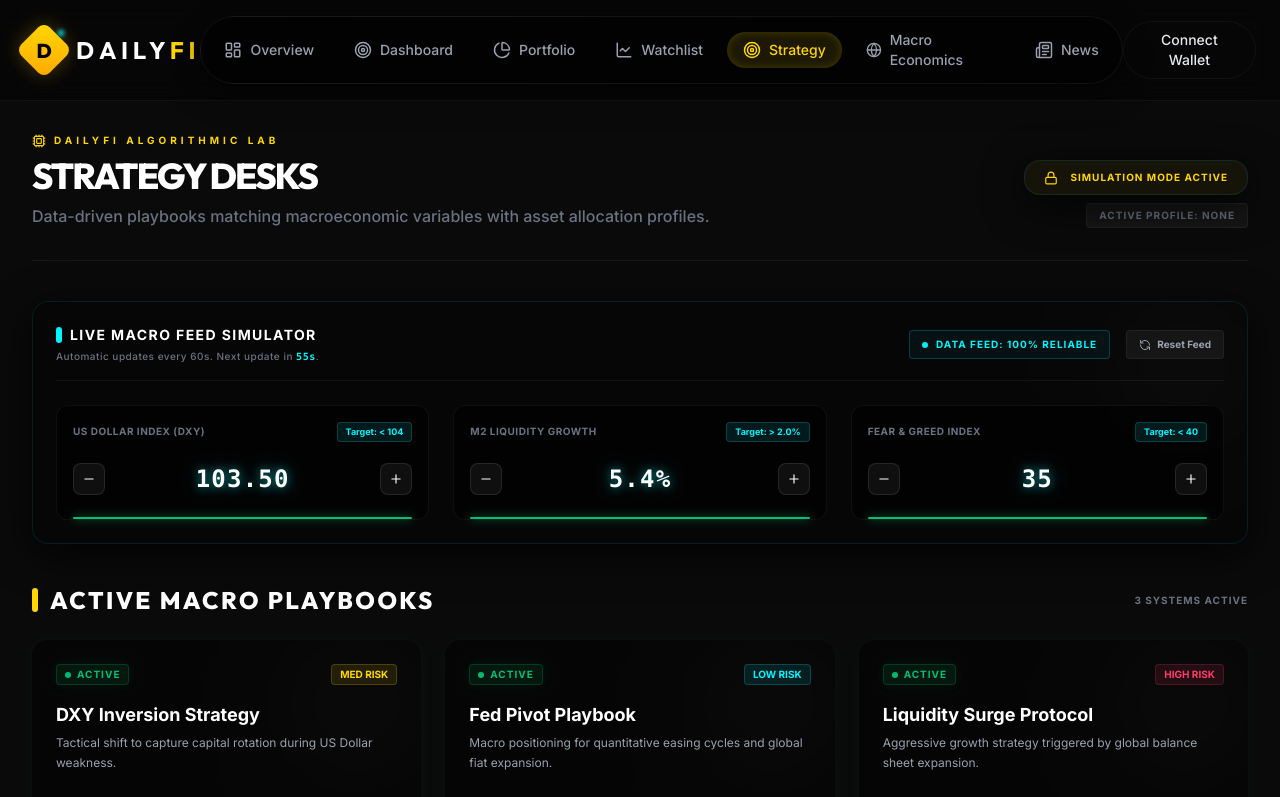
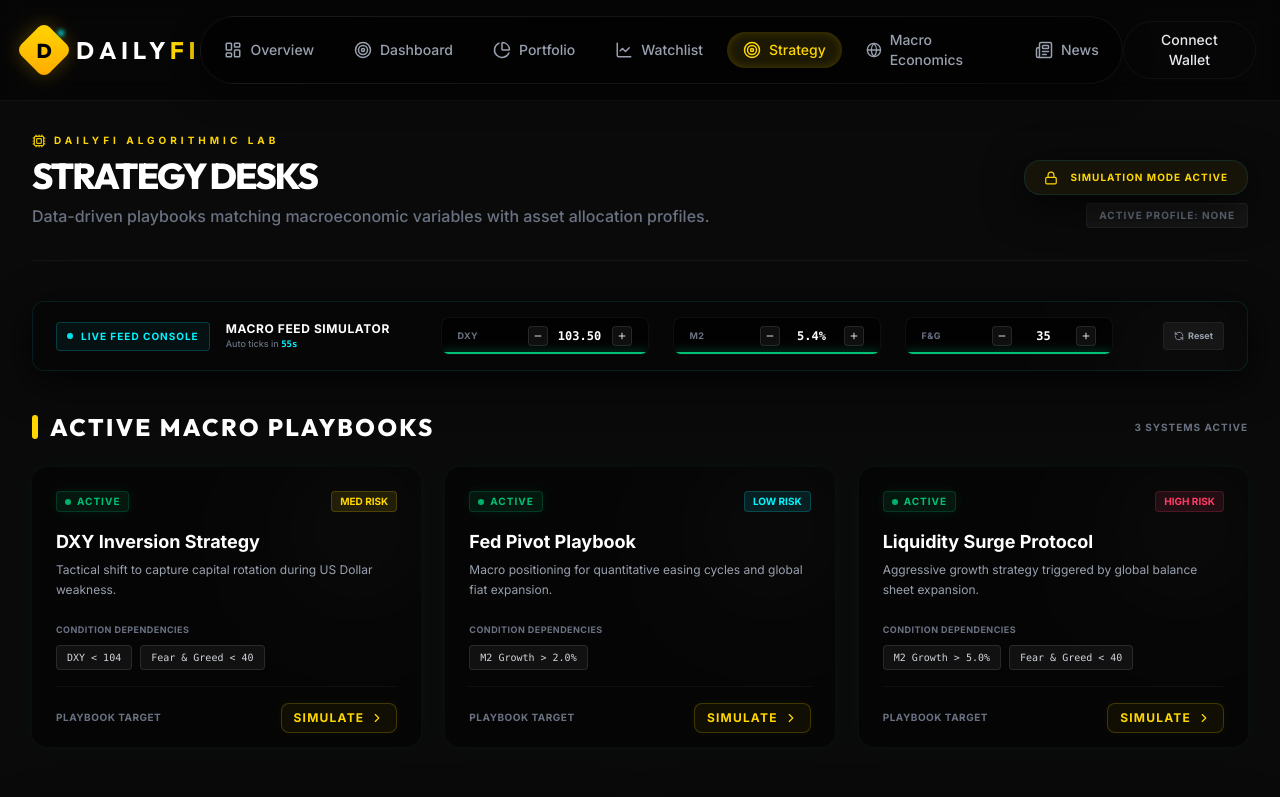
Before and after one commit to mirfozilovmuhammadali-tech/DailyFi, a React (Vite) app: page /strategy in a window 1280 px wide. Shown: the top 797 px of the page. Built offline with nearby package versions, Linux system fonts and the light colour scheme.

Commit message:
Redesign simulator to compact horizontal terminal bar, make playbooks simulate buttons scroll-select portfolios with neon cyan ring highlight, and align activePortfolio state

```diff
--- a/src/pages/Strategy.tsx
+++ b/src/pages/Strategy.tsx
@@ -1,4 +1,4 @@
-import React, { useState, useEffect } from 'react';
+import React, { useState, useEffect, useRef } from 'react';
 import { motion, AnimatePresence } from 'framer-motion';
 import {
   CheckCircle2,
@@ -28,12 +28,12 @@ interface Playbook {
 }
 
 const Strategy: React.FC = () => {
-  // Global Live Feed Simulator Variables (Initialized per image_7db11b.png)
+  // Global Live Feed Simulator Variables
   const [simDxy, setSimDxy] = useState<number>(103.5);
   const [simM2, setSimM2] = useState<number>(5.4);
   const [simFearGreed, setSimFearGreed] = useState<number>(35);
 
-  // Automatic Feed Update Tick Counter
+  // Automatic Feed Tick Counter
   const [secondsToTick, setSecondsToTick] = useState<number>(60);
 
   // Strategy Builder State
@@ -44,11 +44,14 @@ const Strategy: React.FC = () => {
   const [isCompiling, setIsCompiling] = useState<boolean>(false);
   const [simulationResult, setSimulationResult] = useState<any>(null);
 
-  // Active Portfolio State (Conservative / Aggressive / null)
-  const [activePortfolioId, setActivePortfolioId] = useState<'conservative' | 'aggressive' | null>(null);
+  // Unified Portfolio Deployment State (conservative / aggressive / null)
+  const [activePortfolio, setActivePortfolio] = useState<'conservative' | 'aggressive' | null>(null);
 
-  // Notification State
+  // Toast Notification State
   const [notification, setNotification] = useState<{ message: string; type: 'success' | 'info' | 'warning' } | null>(null);
+
+  // Ref for scrolling to portfolio cards
+  const portfolioSectionRef = useRef<HTMLDivElement>(null);
 
   // Playbooks Data with dynamic condition checks
   const [playbooks, setPlaybooks] = useState<Playbook[]>([
@@ -104,7 +107,7 @@ const Strategy: React.FC = () => {
             const dir = Math.random() > 0.5 ? 1 : -1;
             return Math.min(90, Math.max(10, fg + dir));
           });
-          triggerNotification("Live data feed ticked and updated automatically", "info");
+          triggerNotification("Live data feed ticked automatically", "info");
           return 60;
         }
         return prev - 1;
@@ -186,6 +189,27 @@ const Strategy: React.FC = () => {
       triggerNotification(`Manually adjusted Fear & Greed to ${nextVal}`, 'info');
       return nextVal;
     });
+  };
+
+  // Toggle portfolio simulation deployment
+  const togglePortfolio = (portfolioId: 'conservative' | 'aggressive') => {
+    if (activePortfolio === portfolioId) {
+      setActivePortfolio(null);
+      triggerNotification(`${portfolioId === 'conservative' ? 'Conservative' : 'Aggressive'} simulation undeployed`, 'info');
+    } else {
+      setActivePortfolio(portfolioId);
+      triggerNotification(`${portfolioId === 'conservative' ? 'Conservative' : 'Aggressive'} simulation deployed`, 'success');
+    }
+  };
+
+  // Handle Playbook "SIMULATE >" Action
+  const handlePlaybookSimulate = (playbookId: string) => {
+    const targetPortfolio = playbookId === 'playbook-3' ? 'aggressive' : 'conservative';
+    setActivePortfolio(targetPortfolio);
+
+    // Smooth scroll down to Model Portfolios Section
+    portfolioSectionRef.current?.scrollIntoView({ behavior: 'smooth' });
+    triggerNotification(`Simulating Playbook target: Selected & Highlighted ${targetPortfolio === 'conservative' ? 'Conservative' : 'Aggressive'} Portfolio`, 'success');
   };
 
   // Generate Interactive Simulation Recommendation
@@ -284,17 +308,6 @@ const Strategy: React.FC = () => {
     triggerNotification("Simulator values reset to defaults", "info");
   };
 
-  // Toggle portfolio simulation deployment using activePortfolioId mutex
-  const togglePortfolio = (portfolioId: 'conservative' | 'aggressive') => {
-    if (activePortfolioId === portfolioId) {
-      setActivePortfolioId(null);
-      triggerNotification(`${portfolioId === 'conservative' ? 'Conservative' : 'Aggressive'} simulation undeployed`, 'info');
-    } else {
-      setActivePortfolioId(portfolioId);
-      triggerNotification(`${portfolioId === 'conservative' ? 'Conservative' : 'Aggressive'} simulation deployed`, 'success');
-    }
-  };
-
   return (
     <div className="relative min-h-screen pb-12 space-y-10 animate-in fade-in duration-500">
 
@@ -332,9 +345,9 @@ const Strategy: React.FC = () => {
             <Lock size={14} className="text-gold" />
             <span className="text-[10px] font-black text-gold uppercase tracking-widest laser-badge">Simulation Mode Active</span>
           </div>
-          {activePortfolioId ? (
+          {activePortfolio ? (
             <div className="text-[10px] font-black text-cyan uppercase tracking-widest bg-cyan/10 border border-cyan/20 px-3 py-1 rounded shadow-[0_0_15px_rgba(0,245,255,0.2)] animate-pulse">
-              ACTIVE PROFILE: {activePortfolioId === 'conservative' ? 'CONSERVATIVE' : 'AGGRESSIVE'}
+              ACTIVE PROFILE: {activePortfolio === 'conservative' ? 'CONSERVATIVE' : 'AGGRESSIVE'}
             </div>
           ) : (
             <div className="text-[10px] font-black text-gray-500 uppercase tracking-widest bg-white/5 border border-white/5 px-3 py-1 rounded">
@@ -344,142 +357,108 @@ const Strategy: React.FC = () => {
         </div>
       </div>
 
-      {/* DYNAMIC LIVE FEED SIMULATOR (Increment/Decrement Matrix) */}
-      <div className="glass-card-laser p-6 bg-black/40 border-white/5 relative overflow-hidden">
+      {/* OVERHAULED LIVE MACRO FEED SIMULATOR (Sleek Horizontal Dock) */}
+      <div className="glass-card-laser bg-black/40 border-white/5 py-4 px-6 rounded-xl flex flex-col md:flex-row items-center justify-between gap-6 relative overflow-hidden">
         <div className="absolute top-0 right-0 w-32 h-32 bg-white/5 rounded-full blur-3xl"></div>
 
-        <div className="flex flex-col md:flex-row md:items-center justify-between gap-6 relative z-10 border-b border-white/5 pb-4 mb-6">
+        {/* Left Side Info */}
+        <div className="flex items-center gap-4 relative z-10 shrink-0">
+          <div className="text-[10px] font-black text-cyan uppercase tracking-widest bg-cyan/5 border border-cyan/20 px-2.5 py-1.5 rounded flex items-center gap-2">
+            <span className="w-1.5 h-1.5 rounded-full bg-cyan animate-pulse"></span>
+            Live Feed Console
+          </div>
           <div>
-            <h3 className="text-sm font-black text-white uppercase tracking-widest flex items-center gap-2">
-              <span className="w-1.5 h-4 bg-cyan rounded-full"></span>
-              Live Macro Feed Simulator
-            </h3>
-            <p className="text-[10px] text-gray-500 font-medium tracking-wider mt-1">
-              Automatic updates every 60s. Next update in <span className="font-mono text-cyan font-bold">{secondsToTick}s</span>.
+            <h3 className="text-xs font-black text-white uppercase tracking-wider">Macro Feed Simulator</h3>
+            <p className="text-[9px] text-gray-500 font-medium">
+              Auto ticks in <span className="font-mono text-cyan font-bold">{secondsToTick}s</span>
             </p>
-          </div>
-          <div className="flex items-center gap-4">
-            <div className="text-[10px] font-black text-cyan uppercase tracking-widest bg-cyan/5 border border-cyan/20 px-3 py-1.5 rounded flex items-center gap-2">
-              <span className="w-1.5 h-1.5 rounded-full bg-cyan animate-pulse"></span>
-              Data Feed: 100% Reliable
-            </div>
-            <button
-              onClick={resetSimulator}
-              className="flex items-center gap-1.5 text-[10px] font-black text-gray-400 hover:text-cyan border border-white/5 hover:border-cyan/30 px-3 py-1.5 rounded transition-all active:scale-95 bg-white/5"
-            >
-              <RefreshCcw size={12} /> Reset Feed
-            </button>
           </div>
         </div>
 
-        <div className="grid grid-cols-1 md:grid-cols-3 gap-6 relative z-10">
+        {/* Matrix of Indicators (Compact side-by-side row) */}
+        <div className="flex flex-wrap items-center justify-center gap-6 relative z-10 w-full max-w-2xl">
 
-          {/* DXY Control Module */}
-          <div className="bg-black/60 rounded-xl p-4 border border-white/5 flex flex-col justify-between h-[115px] relative">
-            <div className="flex justify-between items-center">
-              <span className="text-[10px] font-black text-gray-500 uppercase tracking-wider">US Dollar Index (DXY)</span>
-              <span className="text-[9px] font-bold text-cyan bg-cyan/10 border border-cyan/20 px-2 py-0.5 rounded">Target: &lt; 104</span>
-            </div>
-
-            <div className="flex items-center justify-between my-2">
+          {/* DXY Compact Control */}
+          <div className="flex items-center gap-3 bg-black/60 border border-white/5 px-4 py-2 rounded-lg relative overflow-hidden flex-1 min-w-[170px]">
+            <span className="text-[9px] font-black text-gray-500 uppercase tracking-wider shrink-0">DXY</span>
+            <div className="flex items-center gap-2 ml-auto">
               <button
-                onClick={() => adjustDxy(-0.1)}
-                className="w-8 h-8 rounded-lg bg-white/5 border border-white/10 hover:border-cyan/50 hover:bg-cyan/10 flex items-center justify-center text-white transition-colors active:scale-90"
+                onClick={() => adjustDxy(-0.05)}
+                className="w-5 h-5 rounded bg-white/5 border border-white/10 hover:border-cyan/50 hover:bg-cyan/10 flex items-center justify-center text-white transition-colors active:scale-90"
               >
-                <Minus size={14} />
+                <Minus size={10} />
               </button>
-              <div className="text-2xl font-mono font-black text-white tracking-wider glow-cyan">
-                {simDxy.toFixed(2)}
-              </div>
+              <span className="text-xs font-mono font-black text-white w-12 text-center">{simDxy.toFixed(2)}</span>
               <button
-                onClick={() => adjustDxy(0.1)}
-                className="w-8 h-8 rounded-lg bg-white/5 border border-white/10 hover:border-cyan/50 hover:bg-cyan/10 flex items-center justify-center text-white transition-colors active:scale-90"
+                onClick={() => adjustDxy(0.05)}
+                className="w-5 h-5 rounded bg-white/5 border border-white/10 hover:border-cyan/50 hover:bg-cyan/10 flex items-center justify-center text-white transition-colors active:scale-90"
               >
-                <Plus size={14} />
+                <Plus size={10} />
               </button>
             </div>
-
-            {/* DXY Laser Threshold Line */}
-            <div className="absolute bottom-0 left-0 w-full px-4">
-              <div className={`h-0.5 w-full rounded-full transition-all duration-500 ${
-                simDxy < 104
-                  ? 'bg-bullish shadow-[0_0_10px_rgba(0,192,118,0.8)]'
-                  : 'bg-white/5'
-              }`} />
-            </div>
+            {/* Laser Underline */}
+            <div className={`absolute bottom-0 left-0 w-full h-0.5 transition-all duration-500 ${
+              simDxy < 104 ? 'bg-bullish shadow-[0_0_8px_rgba(0,192,118,0.8)]' : 'bg-transparent'
+            }`} />
           </div>
 
-          {/* M2 Growth Control Module */}
-          <div className="bg-black/60 rounded-xl p-4 border border-white/5 flex flex-col justify-between h-[115px] relative">
-            <div className="flex justify-between items-center">
-              <span className="text-[10px] font-black text-gray-500 uppercase tracking-wider">M2 Liquidity Growth</span>
-              <span className="text-[9px] font-bold text-cyan bg-cyan/10 border border-cyan/20 px-2 py-0.5 rounded">Target: &gt; 2.0%</span>
-            </div>
-
-            <div className="flex items-center justify-between my-2">
+          {/* M2 Compact Control */}
+          <div className="flex items-center gap-3 bg-black/60 border border-white/5 px-4 py-2 rounded-lg relative overflow-hidden flex-1 min-w-[170px]">
+            <span className="text-[9px] font-black text-gray-500 uppercase tracking-wider shrink-0">M2</span>
+            <div className="flex items-center gap-2 ml-auto">
               <button
                 onClick={() => adjustM2(-0.1)}
-                className="w-8 h-8 rounded-lg bg-white/5 border border-white/10 hover:border-cyan/50 hover:bg-cyan/10 flex items-center justify-center text-white transition-colors active:scale-90"
+                className="w-5 h-5 rounded bg-white/5 border border-white/10 hover:border-cyan/50 hover:bg-cyan/10 flex items-center justify-center text-white transition-colors active:scale-90"
               >
-                <Minus size={14} />
+                <Minus size={10} />
               </button>
-              <div className="text-2xl font-mono font-black text-white tracking-wider glow-cyan">
-                {simM2.toFixed(1)}%
-              </div>
+              <span className="text-xs font-mono font-black text-white w-12 text-center">{simM2.toFixed(1)}%</span>
               <button
                 onClick={() => adjustM2(0.1)}
-                className="w-8 h-8 rounded-lg bg-white/5 border border-white/10 hover:border-cyan/50 hover:bg-cyan/10 flex items-center justify-center text-white transition-colors active:scale-90"
+                className="w-5 h-5 rounded bg-white/5 border border-white/10 hover:border-cyan/50 hover:bg-cyan/10 flex items-center justify-center text-white transition-colors active:scale-90"
               >
-                <Plus size={14} />
+                <Plus size={10} />
               </button>
             </div>
-
-            {/* M2 Laser Threshold Line */}
-            <div className="absolute bottom-0 left-0 w-full px-4">
-              <div className={`h-0.5 w-full rounded-full transition-all duration-500 ${
-                simM2 > 2.0
-                  ? 'bg-bullish shadow-[0_0_10px_rgba(0,192,118,0.8)]'
-                  : 'bg-white/5'
-              }`} />
-            </div>
+            {/* Laser Underline */}
+            <div className={`absolute bottom-0 left-0 w-full h-0.5 transition-all duration-500 ${
+              simM2 > 2.0 ? 'bg-bullish shadow-[0_0_8px_rgba(0,192,118,0.8)]' : 'bg-transparent'
+            }`} />
           </div>
 
-          {/* Fear & Greed Control Module */}
-          <div className="bg-black/60 rounded-xl p-4 border border-white/5 flex flex-col justify-between h-[115px] relative">
-            <div className="flex justify-between items-center">
-              <span className="text-[10px] font-black text-gray-500 uppercase tracking-wider">Fear & Greed Index</span>
-              <span className="text-[9px] font-bold text-cyan bg-cyan/10 border border-cyan/20 px-2 py-0.5 rounded">Target: &lt; 40</span>
-            </div>
-
-            <div className="flex items-center justify-between my-2">
+          {/* Fear & Greed Compact Control */}
+          <div className="flex items-center gap-3 bg-black/60 border border-white/5 px-4 py-2 rounded-lg relative overflow-hidden flex-1 min-w-[170px]">
+            <span className="text-[9px] font-black text-gray-500 uppercase tracking-wider shrink-0">F&G</span>
+            <div className="flex items-center gap-2 ml-auto">
               <button
-                onClick={() => adjustFearGreed(-5)}
-                className="w-8 h-8 rounded-lg bg-white/5 border border-white/10 hover:border-cyan/50 hover:bg-cyan/10 flex items-center justify-center text-white transition-colors active:scale-90"
+                onClick={() => adjustFearGreed(-1)}
+                className="w-5 h-5 rounded bg-white/5 border border-white/10 hover:border-cyan/50 hover:bg-cyan/10 flex items-center justify-center text-white transition-colors active:scale-90"
               >
-                <Minus size={14} />
+                <Minus size={10} />
               </button>
-              <div className="text-2xl font-mono font-black text-white tracking-wider glow-cyan">
-                {simFearGreed}
-              </div>
+              <span className="text-xs font-mono font-black text-white w-12 text-center">{simFearGreed}</span>
               <button
-                onClick={() => adjustFearGreed(5)}
-                className="w-8 h-8 rounded-lg bg-white/5 border border-white/10 hover:border-cyan/50 hover:bg-cyan/10 flex items-center justify-center text-white transition-colors active:scale-90"
+                onClick={() => adjustFearGreed(1)}
+                className="w-5 h-5 rounded bg-white/5 border border-white/10 hover:border-cyan/50 hover:bg-cyan/10 flex items-center justify-center text-white transition-colors active:scale-90"
               >
-                <Plus size={14} />
+                <Plus size={10} />
               </button>
             </div>
-
-            {/* Fear & Greed Laser Threshold Line */}
-            <div className="absolute bottom-0 left-0 w-full px-4">
-              <div className={`h-0.5 w-full rounded-full transition-all duration-500 ${
-                simFearGreed < 40
-                  ? 'bg-bullish shadow-[0_0_10px_rgba(0,192,118,0.8)]'
-                  : 'bg-white/5'
-              }`} />
-            </div>
+            {/* Laser Underline */}
+            <div className={`absolute bottom-0 left-0 w-full h-0.5 transition-all duration-500 ${
+              simFearGreed < 40 ? 'bg-bullish shadow-[0_0_8px_rgba(0,192,118,0.8)]' : 'bg-transparent'
+            }`} />
           </div>
 
         </div>
+
+        {/* Right Side Reset */}
+        <button
+          onClick={resetSimulator}
+          className="flex items-center gap-1 text-[9px] font-black text-gray-400 hover:text-cyan border border-white/5 hover:border-cyan/30 px-2.5 py-1.5 rounded transition-all active:scale-95 bg-white/5 shrink-0 relative z-10"
+        >
+          <RefreshCcw size={10} /> Reset
+        </button>
       </div>
 
       {/* SECTION 1: ACTIVE MACRO PLAYBOOKS */}
@@ -529,11 +508,12 @@ const Strategy: React.FC = () => {
                 </div>
               </div>
 
+              {/* Glowing fully interactive action button */}
               <div className="pt-4 border-t border-white/5 relative z-10 flex items-center justify-between mt-4">
                 <div className="text-[10px] font-black text-gray-500 uppercase tracking-wider">Playbook Target</div>
                 <button
-                  onClick={() => triggerNotification(`Playbook simulation updated for: ${p.name}`, 'info')}
-                  className="text-xs font-black text-gold uppercase tracking-widest flex items-center gap-1 group-hover:gap-2 transition-all"
+                  onClick={() => handlePlaybookSimulate(p.id)}
+                  className="px-3 py-1.5 rounded-lg border border-gold/20 bg-gold/5 hover:bg-gold/15 text-xs font-black text-gold uppercase tracking-widest flex items-center gap-1.5 shadow-[0_0_10px_rgba(255,215,0,0.05)] hover:shadow-[0_0_15px_rgba(255,215,0,0.2)] transition-all active:scale-95"
                 >
                   Simulate <ChevronRight size={14} />
                 </button>
@@ -544,12 +524,13 @@ const Strategy: React.FC = () => {
       </div>
 
       {/* SECTION 2: MODEL PORTFOLIOS */}
-      <div className="grid grid-cols-1 lg:grid-cols-2 gap-8 pt-4">
-        {/* Portfolio A */}
+      <div ref={portfolioSectionRef} className="grid grid-cols-1 lg:grid-cols-2 gap-8 pt-4">
+
+        {/* Portfolio A - Conservative */}
         <div className={`glass-card-laser p-8 bg-black/60 relative overflow-hidden transition-all duration-500 ${
-          activePortfolioId === 'conservative'
-            ? 'border-cyan shadow-[0_0_25px_rgba(0,245,255,0.15)] bg-black/80'
-            : 'border-white/5'
+          activePortfolio === 'conservative'
+            ? 'border-cyan ring-1 ring-cyan shadow-[0_0_30px_rgba(0,245,255,0.25)] bg-black/80'
+            : 'border-white/5 hover:border-white/20'
         }`}>
           <div className="absolute top-0 right-0 w-48 h-48 bg-white/5 rounded-full blur-[80px] pointer-events-none opacity-20"></div>
 
@@ -617,21 +598,21 @@ const Strategy: React.FC = () => {
             <button
               onClick={() => togglePortfolio('conservative')}
               className={`px-4 py-2.5 rounded-lg text-xs font-black uppercase tracking-wider transition-all duration-300 active:scale-95 ${
-                activePortfolioId === 'conservative'
-                  ? 'bg-cyan text-black shadow-[0_0_15px_rgba(0,245,255,0.4)] font-black'
+                activePortfolio === 'conservative'
+                  ? 'bg-cyan text-black shadow-[0_0_20px_rgba(0,245,255,0.5)] font-black border border-cyan/50'
                   : 'bg-white/5 border border-white/10 hover:border-cyan/55 text-white'
               }`}
             >
-              {activePortfolioId === 'conservative' ? 'SIMULATION DEPLOYED' : 'Deploy Simulation'}
+              {activePortfolio === 'conservative' ? 'SIMULATION DEPLOYED' : 'Deploy Simulation'}
             </button>
           </div>
         </div>
 
-        {/* Portfolio B */}
+        {/* Portfolio B - Aggressive */}
         <div className={`glass-card-laser p-8 bg-black/60 relative overflow-hidden transition-all duration-500 ${
-          activePortfolioId === 'aggressive'
-            ? 'border-cyan shadow-[0_0_25px_rgba(0,245,255,0.15)] bg-black/80'
-            : 'border-white/5'
+          activePortfolio === 'aggressive'
+            ? 'border-cyan ring-1 ring-cyan shadow-[0_0_30px_rgba(0,245,255,0.25)] bg-black/80'
+            : 'border-white/5 hover:border-white/20'
         }`}>
           <div className="absolute top-0 right-0 w-48 h-48 bg-white/5 rounded-full blur-[80px] pointer-events-none opacity-20"></div>
 
@@ -699,15 +680,16 @@ const Strategy: React.FC = () => {
             <button
               onClick={() => togglePortfolio('aggressive')}
               className={`px-4 py-2.5 rounded-lg text-xs font-black uppercase tracking-wider transition-all duration-300 active:scale-95 ${
-                activePortfolioId === 'aggressive'
-                  ? 'bg-cyan text-black shadow-[0_0_15px_rgba(0,245,255,0.4)] font-black'
+                activePortfolio === 'aggressive'
+                  ? 'bg-cyan text-black shadow-[0_0_20px_rgba(0,245,255,0.5)] font-black border border-cyan/50'
                   : 'bg-white/5 border border-white/10 hover:border-cyan/55 text-white'
               }`}
             >
-              {activePortfolioId === 'aggressive' ? 'SIMULATION DEPLOYED' : 'Deploy Simulation'}
+              {activePortfolio === 'aggressive' ? 'SIMULATION DEPLOYED' : 'Deploy Simulation'}
             </button>
           </div>
         </div>
+
       </div>
 
       {/* SECTION 3: INTERACTIVE "IF-THEN" STRATEGY BUILDER */}
```
